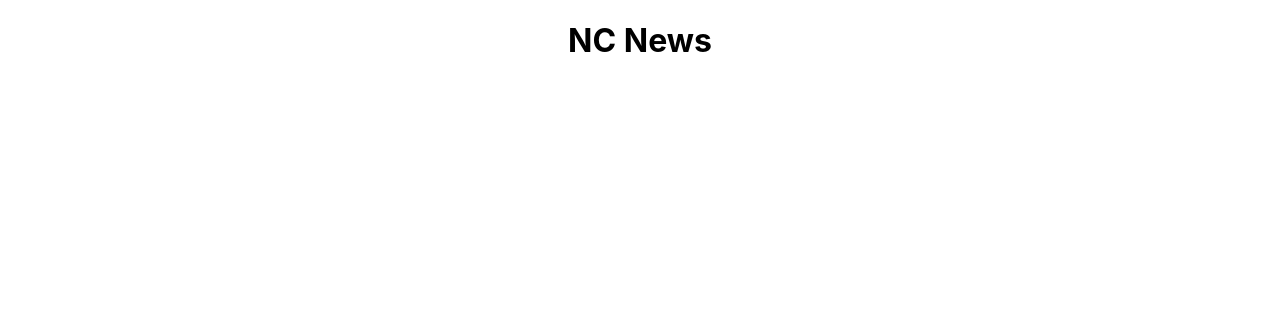
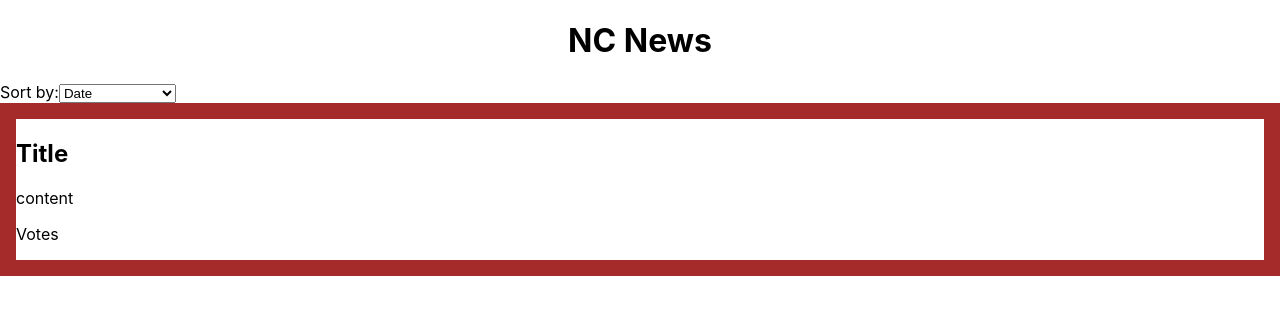
Before and after one commit to jesswils/FE-NC-News, a React (Create React App) app: page / in a window 1280 px wide. Shown: the top 314 px of the page. Built offline with nearby package versions, Linux system fonts and the light colour scheme.

Commit message:
Create article card and sort-by components

```diff
--- a/src/App.css
+++ b/src/App.css
@@ -1,3 +1,9 @@
 .app-header {
 	text-align: center;
 }
+
+.article-card {
+	border-style: solid;
+	border-color: brown;
+	border-width: 1em;
+}
--- a/src/App.js
+++ b/src/App.js
@@ -1,4 +1,6 @@
 import './App.css';
+import { ArticleCard } from './components/articles/ArticleCard';
+import { SortBy } from './components/articles/SortBy';
 import { Header } from './components/Header';
 
 function App() {
@@ -7,6 +9,8 @@ function App() {
       <header className="app-header">
         <Header />
       </header>
+      <SortBy />
+      <ArticleCard />
     </div>
   );
 }
--- /dev/null
+++ b/src/components/articles/ArticleCard.jsx
@@ -0,0 +1,11 @@
+import { SortBy } from "./SortBy"
+
+export const ArticleCard = () => {
+    return (
+        <div className="article-card">
+            <h2>Title</h2>
+            <p>content</p>
+            <p>Votes</p>
+        </div>
+    )
+}
--- /dev/null
+++ b/src/components/articles/SortBy.jsx
@@ -0,0 +1,14 @@
+export const SortBy = () => {
+    return (
+        <div><label>
+            Sort by:
+            <select name="Sort By" >
+                <option value="date">Date</option>
+                <option value="comment-count">Comment count</option>
+                <option value="votes">Votes</option>
+                <option value="order">Order</option>
+            </select>
+        </label>
+        </div>
+    )
+}
```
